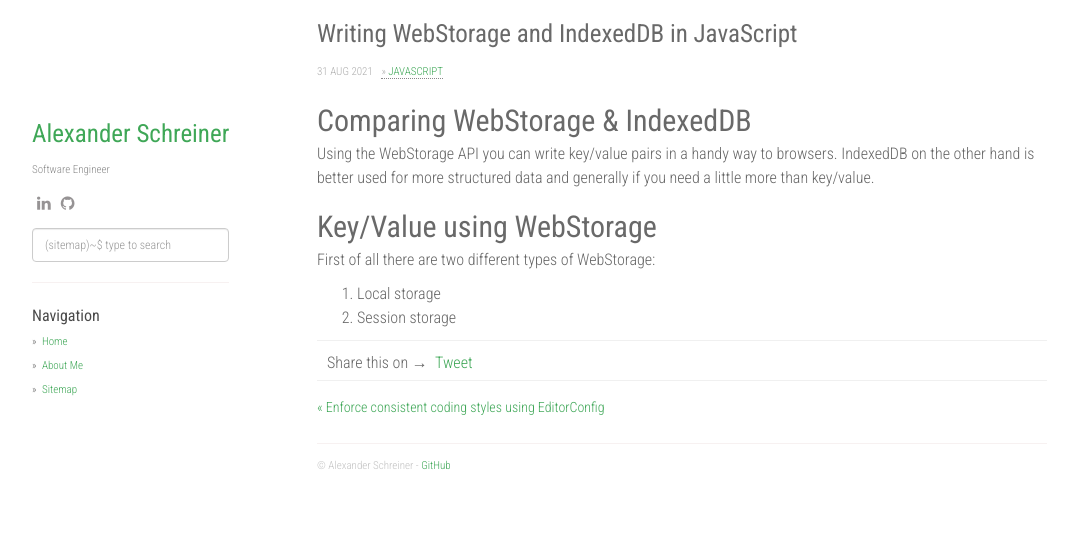
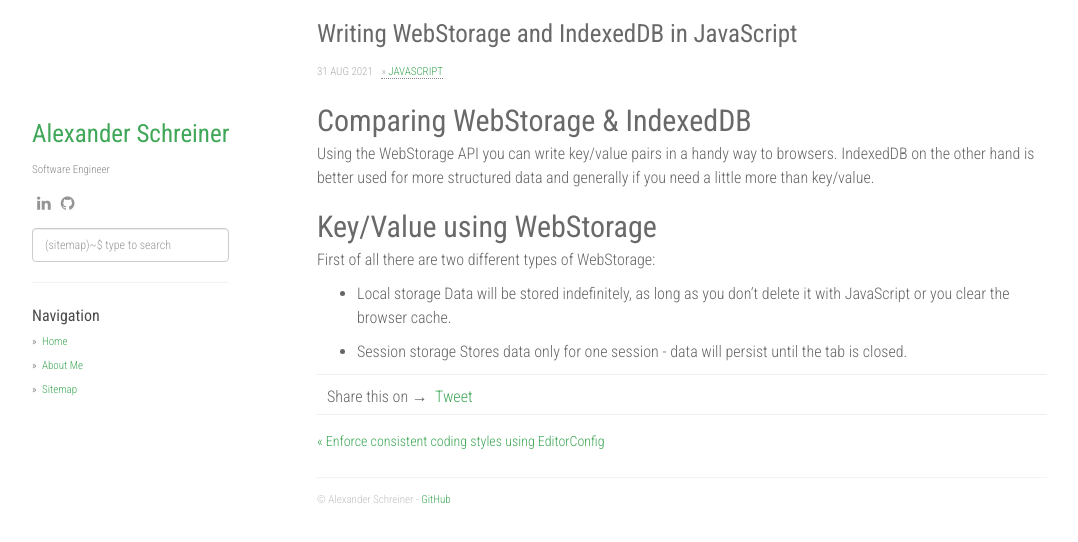
Before and after one commit to alexander-schreiner/alexander-schreiner.github.io, a Jekyll site: the page built from _blog/writing-web-storage-and-indexed-db-in-java-script.md, in a window 1280 px wide. Shown: the top 542 px of the page, without its empty margins (53-1131 px from the left). Built offline with Jekyll 4.4.1, drawn with Linux system fonts in a browser that asks for light colours; nearby versions of some CDN libraries; comment, search, counter and statistics services are not loaded.

Commit message:
Update writing-web-storage-and-indexed-db-in-java-script.md

```diff
--- a/_blog/writing-web-storage-and-indexed-db-in-java-script.md
+++ b/_blog/writing-web-storage-and-indexed-db-in-java-script.md
@@ -12,5 +12,8 @@ Using the WebStorage API you can write key/value pairs in a handy way to browser
 ## Key/Value using WebStorage
 
 First of all there are two different types of WebStorage:
-1. Local storage
-2. Session storage
+- Local storage
+Data will be stored indefinitely, as long as you don't delete it with JavaScript or you clear the browser cache.
+
+- Session storage
+Stores data only for one session - data will persist until the tab is closed.
```
